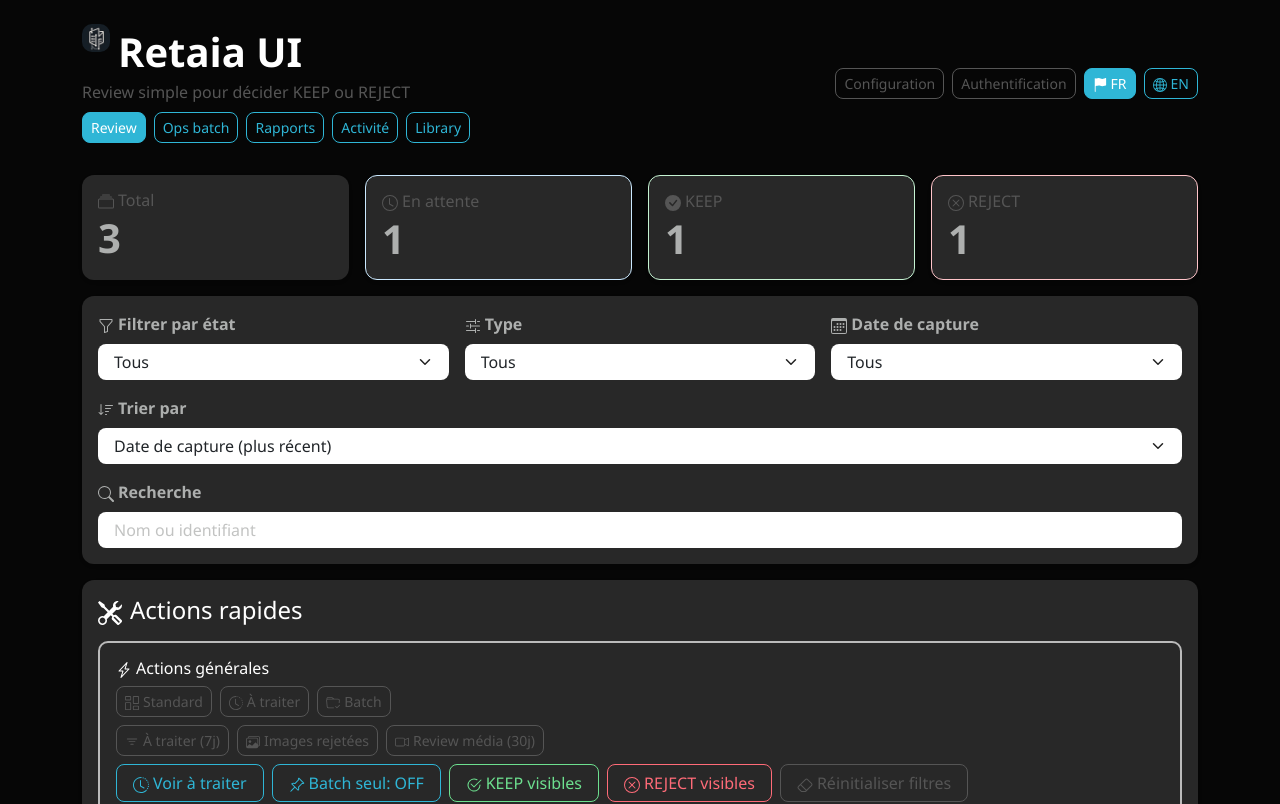
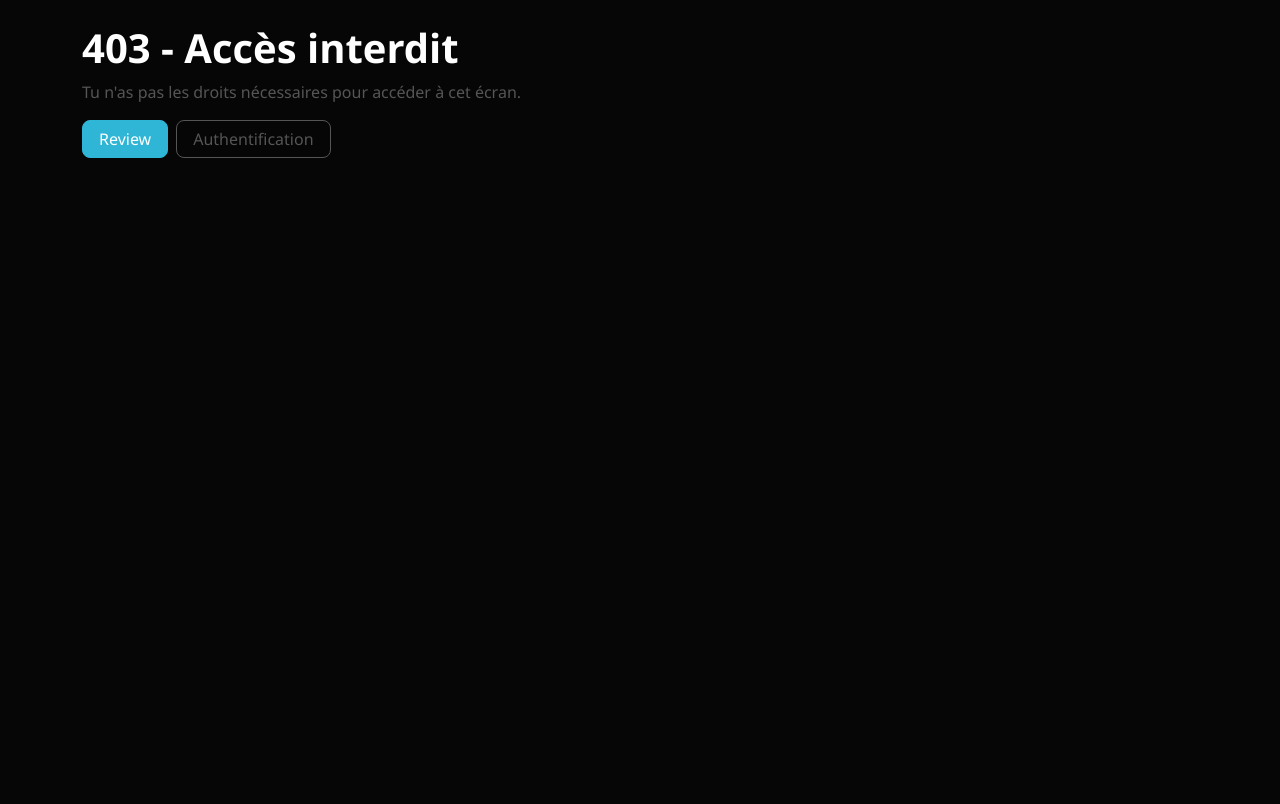
Before and after one commit to Retaia/retaia-ui, a React (Vite) app: page /forbidden in a window 1280 px wide. Before the commit this address led to /review. Shown: the top 804 px of the page. Built offline with nearby package versions, Linux system fonts and the light colour scheme; no server answers.

Commit message:
feat(routes): add explicit 404 and 403 pages

```diff
--- a/src/i18n/locales/en.ts
+++ b/src/i18n/locales/en.ts
@@ -135,6 +135,10 @@ export const enTranslation = {
   'app.policyLoading': 'Loading runtime policy...',
   'app.policyUnavailable': 'Runtime policy unavailable. Bulk decisions are disabled by default.',
   'app.bulkDisabledByPolicy': 'Bulk decisions are disabled by server policy.',
+  'errors.notFoundTitle': '404 - Page not found',
+  'errors.notFoundBody': 'The requested route does not exist or is no longer available.',
+  'errors.forbiddenTitle': '403 - Access forbidden',
+  'errors.forbiddenBody': 'You do not have the required permissions to access this screen.',
   'summary.region': 'Asset summary',
   'summary.total': 'Total',
   'summary.pending': 'Pending',
--- a/src/i18n/locales/fr.ts
+++ b/src/i18n/locales/fr.ts
@@ -135,6 +135,10 @@ export const frTranslation = {
   'app.policyLoading': 'Chargement de la policy runtime...',
   'app.policyUnavailable': 'Policy runtime indisponible. Les décisions bulk sont désactivées par défaut.',
   'app.bulkDisabledByPolicy': 'Les décisions bulk sont désactivées par la policy serveur.',
+  'errors.notFoundTitle': '404 - Page introuvable',
+  'errors.notFoundBody': "La route demandée n'existe pas ou n'est plus disponible.",
+  'errors.forbiddenTitle': '403 - Accès interdit',
+  'errors.forbiddenBody': "Tu n'as pas les droits nécessaires pour accéder à cet écran.",
   'summary.region': 'Résumé des assets',
   'summary.total': 'Total',
   'summary.pending': 'En attente',
--- /dev/null
+++ b/src/pages/ForbiddenPage.tsx
@@ -0,0 +1,23 @@
+import { Button, Container } from 'react-bootstrap'
+import { useTranslation } from 'react-i18next'
+import { useNavigate } from 'react-router-dom'
+
+export function ForbiddenPage() {
+  const navigate = useNavigate()
+  const { t } = useTranslation()
+
+  return (
+    <Container as="main" className="py-4">
+      <h1 className="display-6 fw-bold mb-2">{t('errors.forbiddenTitle')}</h1>
+      <p className="text-secondary mb-3">{t('errors.forbiddenBody')}</p>
+      <div className="d-flex gap-2">
+        <Button type="button" variant="primary" onClick={() => navigate('/review')}>
+          {t('app.nav.review')}
+        </Button>
+        <Button type="button" variant="outline-secondary" onClick={() => navigate('/auth')}>
+          {t('settings.openAuth')}
+        </Button>
+      </div>
+    </Container>
+  )
+}
--- /dev/null
+++ b/src/pages/NotFoundPage.tsx
@@ -0,0 +1,23 @@
+import { Button, Container } from 'react-bootstrap'
+import { useTranslation } from 'react-i18next'
+import { useNavigate } from 'react-router-dom'
+
+export function NotFoundPage() {
+  const navigate = useNavigate()
+  const { t } = useTranslation()
+
+  return (
+    <Container as="main" className="py-4">
+      <h1 className="display-6 fw-bold mb-2">{t('errors.notFoundTitle')}</h1>
+      <p className="text-secondary mb-3">{t('errors.notFoundBody')}</p>
+      <div className="d-flex gap-2">
+        <Button type="button" variant="primary" onClick={() => navigate('/review')}>
+          {t('app.nav.review')}
+        </Button>
+        <Button type="button" variant="outline-secondary" onClick={() => navigate('/auth')}>
+          {t('settings.openAuth')}
+        </Button>
+      </div>
+    </Container>
+  )
+}
--- a/src/routes/AppRoutes.tsx
+++ b/src/routes/AppRoutes.tsx
@@ -7,6 +7,8 @@ import BatchReportsPage from '../pages/BatchReportsPage'
 import ActivityPage from '../pages/ActivityPage'
 import { LibraryPage } from '../pages/LibraryPage'
 import { StandaloneAssetDetailPage } from '../pages/StandaloneAssetDetailPage'
+import { NotFoundPage } from '../pages/NotFoundPage'
+import { ForbiddenPage } from '../pages/ForbiddenPage'
 
 export function AppRoutes() {
   return (
@@ -21,7 +23,9 @@ export function AppRoutes() {
       <Route path="/library/detail/:assetId" element={<StandaloneAssetDetailPage context="library" />} />
       <Route path="/auth" element={<AuthPage />} />
       <Route path="/settings" element={<SettingsPage />} />
-      <Route path="*" element={<Navigate to="/review" replace />} />
+      <Route path="/forbidden" element={<ForbiddenPage />} />
+      <Route path="/not-found" element={<NotFoundPage />} />
+      <Route path="*" element={<Navigate to="/not-found" replace />} />
     </Routes>
   )
 }
```
Also changed, not shown: 1 other file (tests, documents, lock files or other folders).
